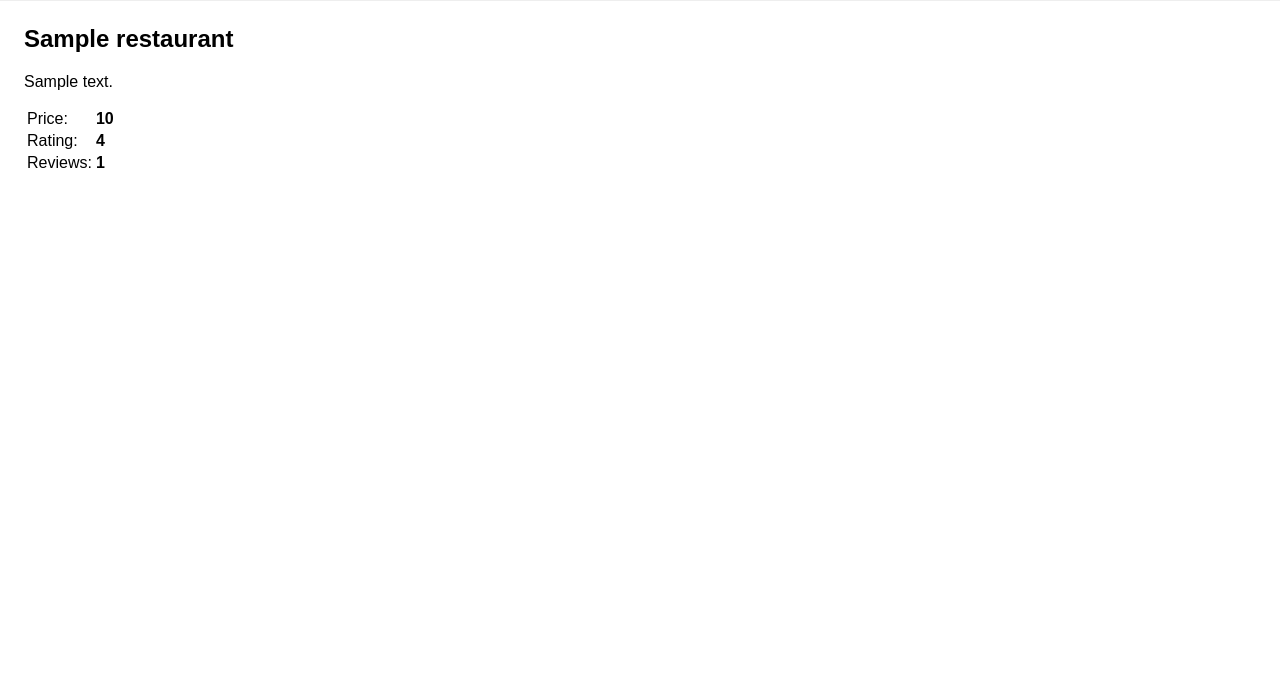
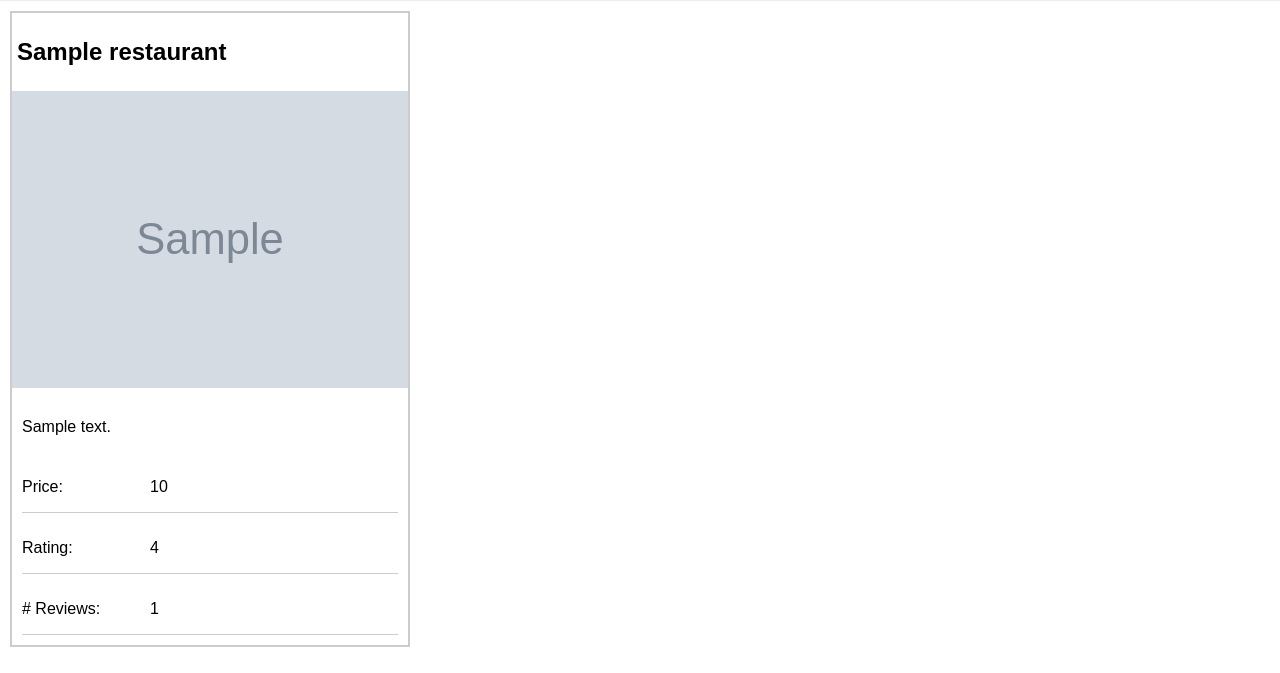
Before and after one commit to RutujaKajave/webdev-labs, a Flask app: template lab02/templates/restaurant.html in a window 1280 px wide. Shown: the part 127-800 px from the top of the page. Run offline with Flask 2, Linux system fonts and the light colour scheme; the template is opened without the code that fills it: most values are stand-ins (such as "Sample title", 1, 10 or a date in 2020); grey boxes marked "Sample" are stand-in pictures; some libraries are stand-ins or nearby versions.

Commit message:
Commit Lab2

```diff
--- a/lab02/static/style.css
+++ b/lab02/static/style.css
@@ -4,9 +4,30 @@ body * {
 
 body {
     font-family: Arial, Helvetica, sans-serif;
-    margin: 0;
+    margin: 0px;
+}
+h2 {
+    padding:5px;
+}
+.card{
+    width: 400px;
+    border: solid 2px #CCC;
+    margin: 10px;
 }
 
+#addy{
+    padding: 10px;
+}
+
+section section{
+    margin: 10px;
+    border-bottom: solid 1px #CCC;
+}
+
+.val {
+    position: absolute;
+    margin-left: 10%;
+}
 header {
     padding: 3vh;
     background: #EEE;
@@ -24,8 +45,13 @@ nav ul {
 }
 
 main {
-    margin: 3vh;
+    margin: 0vh;
 }
+
+img {
+    width: 100%;
+}
+
 
 
 @media only screen and (max-width: 1000px) {
--- a/lab02/templates/restaurant.html
+++ b/lab02/templates/restaurant.html
@@ -1,38 +1,37 @@
 <!DOCTYPE html>
 <html lang="en" >
 <head>
-    <meta charset="UTF-8">
-    <title>All Restaurant</title>
+
+    <meta charset="UTF-8"><title>Top Restaurant</title>
     <link rel="stylesheet" href="https://cdnjs.cloudflare.com/ajax/libs/font-awesome/5.11.2/css/all.min.css">
     <link rel="stylesheet" href="/static/style.css">
     <meta name="viewport" content="width=device-width, initial-scale=1.0">
-    <title>All Restaurant</title>
+    <title>Top Restaurant</title>
 </head>
 <body>
-    {% include 'includes/header-restaurants.html' %}
+    {% include 'includes/header.html' %}
 
     <main>
-        {% for restaurants in restaurants %}
-        <section>
-            <h2>{{ restaurant.get('name') }}</h2>
-            <div class="img" style="background-image: url('{{ restaurant.get('image_url') }}');"></div>
-            <p>{{ restaurant.get('display_address') }}</p>
-            <table>
-                <tr>
-                    <td>Price:</td>
-                    <td><strong>{{ restaurant.get('price') }}</strong></td>
-                </tr>
-                <tr>
-                    <td>Rating:</td>
-                     <td><strong>{{ restaurant.get('rating') }}</strong></td>
-                </tr>
-                 <tr>
-                    <td>Reviews:</td>
-                     <td><strong>{{ "{:,.0f}".format(restaurant.get('review_count')) }}</strong></td>
-                </tr>
-            </table>
+        <section class="card">
+        <h2>{{ restaurant.get('name') }}</h2>
+        <img src= {{restaurant.get('image_url')}} a="Restaurant">
+        <!-- <p>Search location: {{city}}</p> -->
+        <!-- <p>Search term: {{search_term or 'None Specified'}}</p> -->
+        <!-- <p>Data: {{ restaurant }}</p> -->
+        <!-- <h2>Top Restaurant:</h2>  -->
+        <!-- <p>Name: {{ restaurant.get('name') }}</p> -->
+        <p id="addy">{{restaurant.get('display_address')}}</p>
+
+        <section style ="display: flex; justify-content:left">
+            <p>Price:</p> <p class="val">{{restaurant.get('price')}}</p>
         </section>
-        {% endfor %}
+        <section style ="display: flex; justify-content:left">
+            <p>Rating:</p> <p class="val">{{restaurant.get('rating')}}</p>
+        </section>
+        <section style ="display: flex; justify-content:left">
+            <p># Reviews:</p> <p class="val">{{restaurant.get('review_count')}}</p>
+        </section>
+    </section>
     </main>
 </body>
 </html>
```
